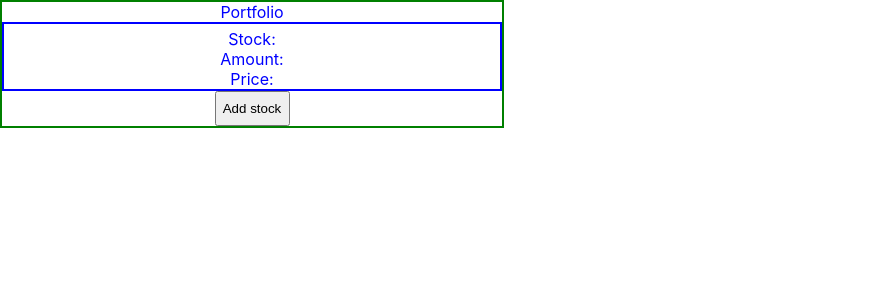
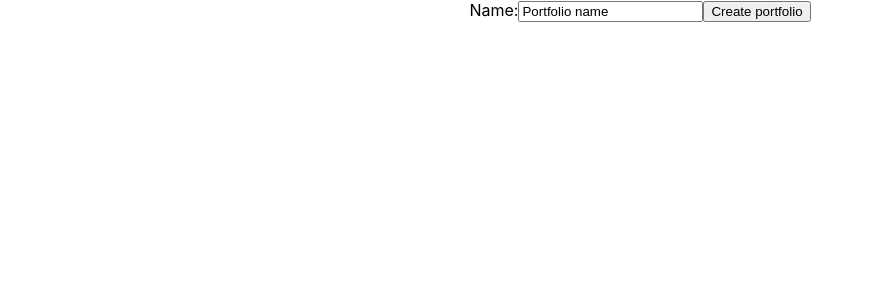
Before and after one commit to JuhaAarnio/React-stock-frontend, a React (Create React App) app: page / in a window 1280 px wide. Shown: the top 300 px of the page, without its empty margins (0-874 px from the left). Built offline with nearby package versions, Linux system fonts and the light colour scheme.

Commit message:
Updates to forms

```diff
--- a/src/App.js
+++ b/src/App.js
@@ -1,16 +1,16 @@
 import React from 'react';
 import Portfolio from "./components/Portfolio";
+import PortfolioForm from "./components/PortfolioForms"
 import './App.css';
 
 class App extends React.Component{
   render(){
     return (
         <div className="App">
-          <Portfolio/>
+          <PortfolioForm/>
         </div>
     );
   }
-
 }
 
 export default App;
--- a/src/components/Portfolio.js
+++ b/src/components/Portfolio.js
@@ -1,25 +1,10 @@
 import React from 'react';
 
-/*class PortfolioContainer extends React.Component {
-  render() {
-    let containerStyle = {
-
-    };
-    return(
-        <div style={containerStyle}>
-          <Portfolio/>
-          <Portfolio/>
-          <Portfolio/>
-        </div>
-    )
-  }
-}
- */
 
 class Portfolio extends React.Component {
   constructor(props) {
     super(props);
-    this.state = {name:''}
+    this.props = {name:''}
   }
   render() {
     let backgroundStyle = {
--- a/src/components/PortfolioForms.js
+++ b/src/components/PortfolioForms.js
@@ -1,22 +1,24 @@
 import React from 'react';
-import Portfolio from "./Portfolio";
 
 class PortfolioForm extends React.Component {
   constructor(props) {
     super(props);
-    this.state.name = {value:''}
+    this.state = {value:'Portfolio name'}
+
   }
-  handleSubmit(event) {
-    let name = this.state.value;
-  }
+  handleChange = (event) => this.setState({value: event.target.value});
+  handleSubmit = () => this.state.value;
   render() {
-    let portfolioVariables = {
-      title: this.props.name
-    };
     return(
-        <Portfolio
-          title = {portfolioVariables}
-        />
-    )
+        <form onSubmit={this.handleSubmit}>
+          <label>
+            Name:
+            <input type="text" value={this.state.value} onChange={this.handleChange}/>
+          </label>
+          <input type="submit" value="Create portfolio" />
+        </form>
+    );
   }
 }
+
+export default PortfolioForm;
```
